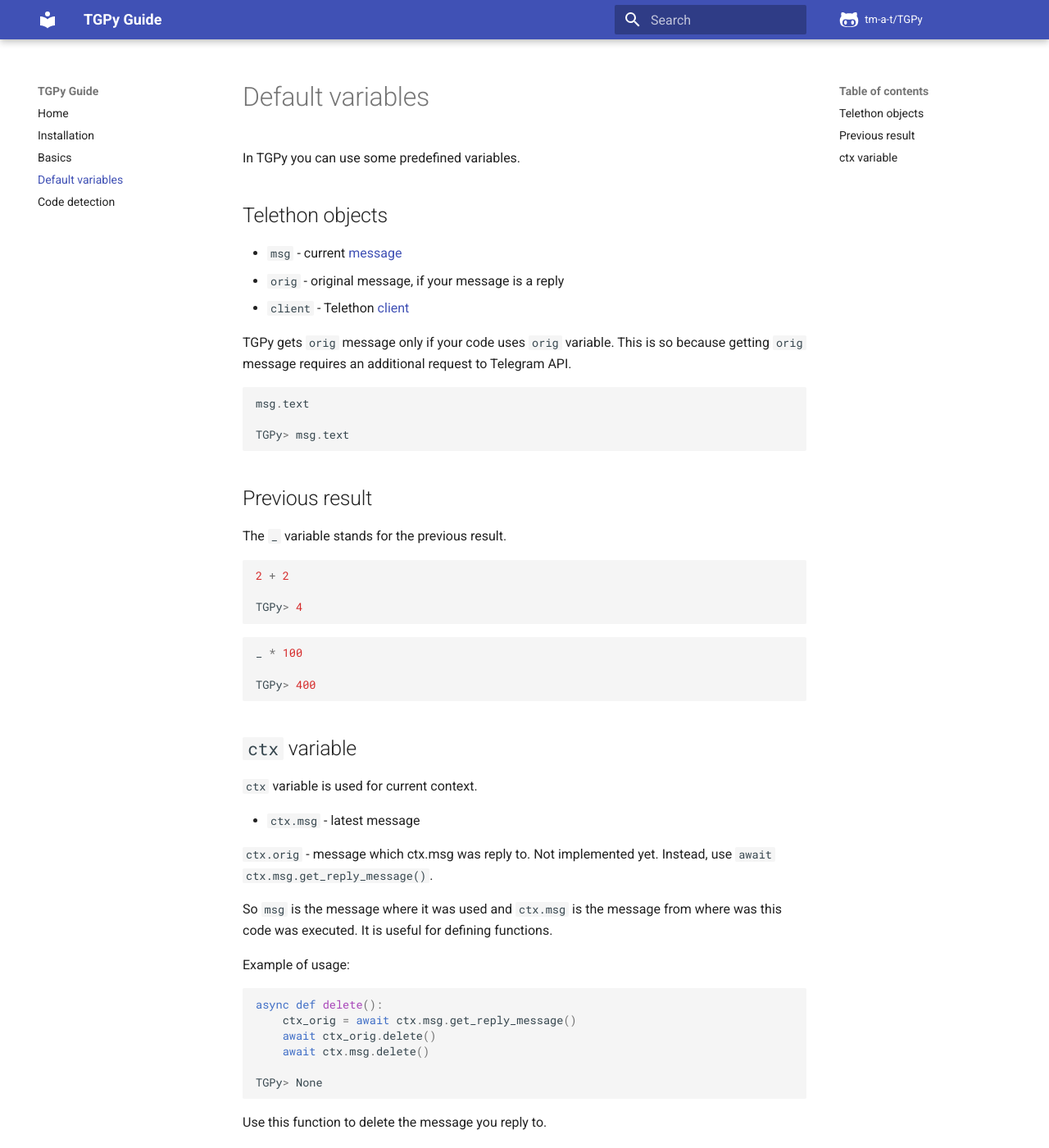
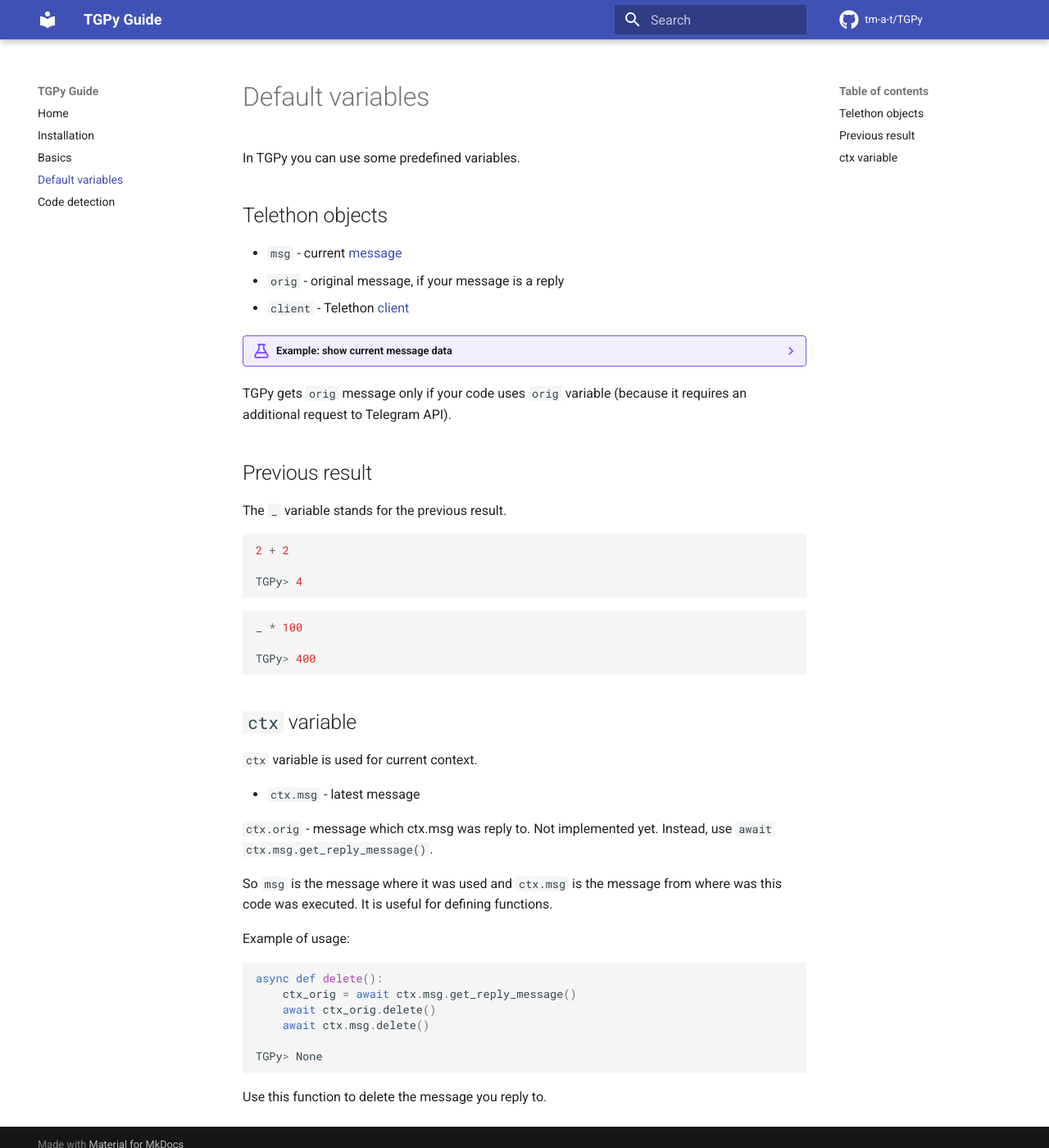
Before and after one commit to tm-a-t/TGPy, an MkDocs documentation site: the page built from guide/docs/variables.md, in a window 1280 px wide and 1400 px high. Shown: the whole window at 82% size. Built offline with MkDocs 1.6.1 and Material for MkDocs 9.7.7, drawn with Linux system fonts in a browser that asks for light colours; comment, search, counter and statistics services are not loaded; some of the changed lines change nothing that is shown.

Commit message:
guide: "variables" page changes

````diff
--- a/guide/docs/variables.md
+++ b/guide/docs/variables.md
@@ -9,14 +9,59 @@
 - `orig` - original message, if your message is a reply
 - `client` - Telethon [client](https://docs.telethon.dev/en/latest/quick-references/client-reference.html)
 
-TGPy gets `orig` message only if your code uses `orig` variable. This is so because getting `orig` message requires an additional request to Telegram API.
+??? example "Example: show current message data"
 
-```python
-msg.text
+    ```python
+    return msg
 
-TGPy> msg.text
-```
+    TGPy> Message(
+     id=77305,
+     peer_id=PeerChannel(
+      channel_id=1544471292
+     ),
+     date=datetime.datetime(2021, 10, 31, 11, 20, 28, tzinfo=datetime.timezone.utc),
+     message='return msg',
+     out=True,
+     mentioned=False,
+     media_unread=False,
+     silent=False,
+     post=False,
+     from_scheduled=False,
+     legacy=False,
+     edit_hide=False,
+     pinned=False,
+     from_id=PeerUser(
+      user_id=254210206
+     ),
+     fwd_from=None,
+     via_bot_id=None,
+     reply_to=None,
+     media=None,
+     reply_markup=None,
+     entities=[
+     ],
+     views=None,
+     forwards=None,
+     replies=MessageReplies(
+      replies=0,
+      replies_pts=87625,
+      comments=False,
+      recent_repliers=[
+      ],
+      channel_id=None,
+      max_id=None,
+      read_max_id=None
+     ),
+     edit_date=None,
+     post_author=None,
+     grouped_id=None,
+     restriction_reason=[
+     ],
+     ttl_period=None
+    )
+    ```
 
+TGPy gets `orig` message only if your code uses `orig` variable (because it requires an additional request to Telegram API).
 
 ## Previous result
 
--- a/guide/mkdocs.yml
+++ b/guide/mkdocs.yml
@@ -7,13 +7,29 @@
   features:
     - navigation.instant
   icon:
-    repo: fontawesome/brands/github-alt
+    repo: fontawesome/brands/github
+    admonition:
+      note: octicons/tag-16
+      abstract: octicons/checklist-16
+      info: octicons/info-16
+      tip: octicons/squirrel-16
+      success: octicons/check-16
+      question: octicons/question-16
+      warning: octicons/alert-16
+      failure: octicons/x-circle-16
+      danger: octicons/zap-16
+      bug: octicons/bug-16
+      example: octicons/beaker-16
+      quote: octicons/quote-16
 plugins:
   - search
 markdown_extensions:
   - toc:
       permalink: true
+  - admonition
   - pymdownx.highlight
+  - pymdownx.superfences
+  - pymdownx.details
   - pymdownx.superfences
 nav:
   - index.md
````
